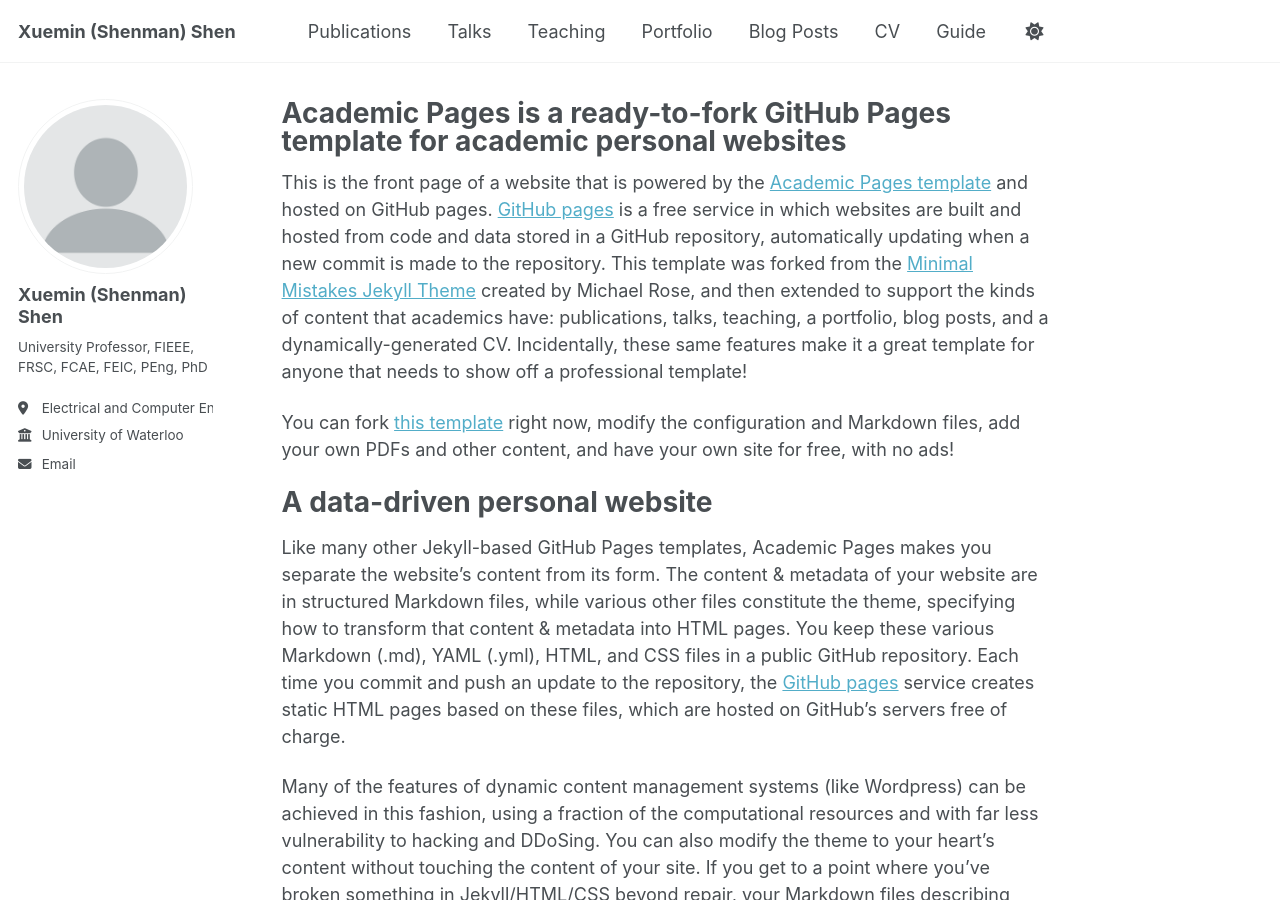
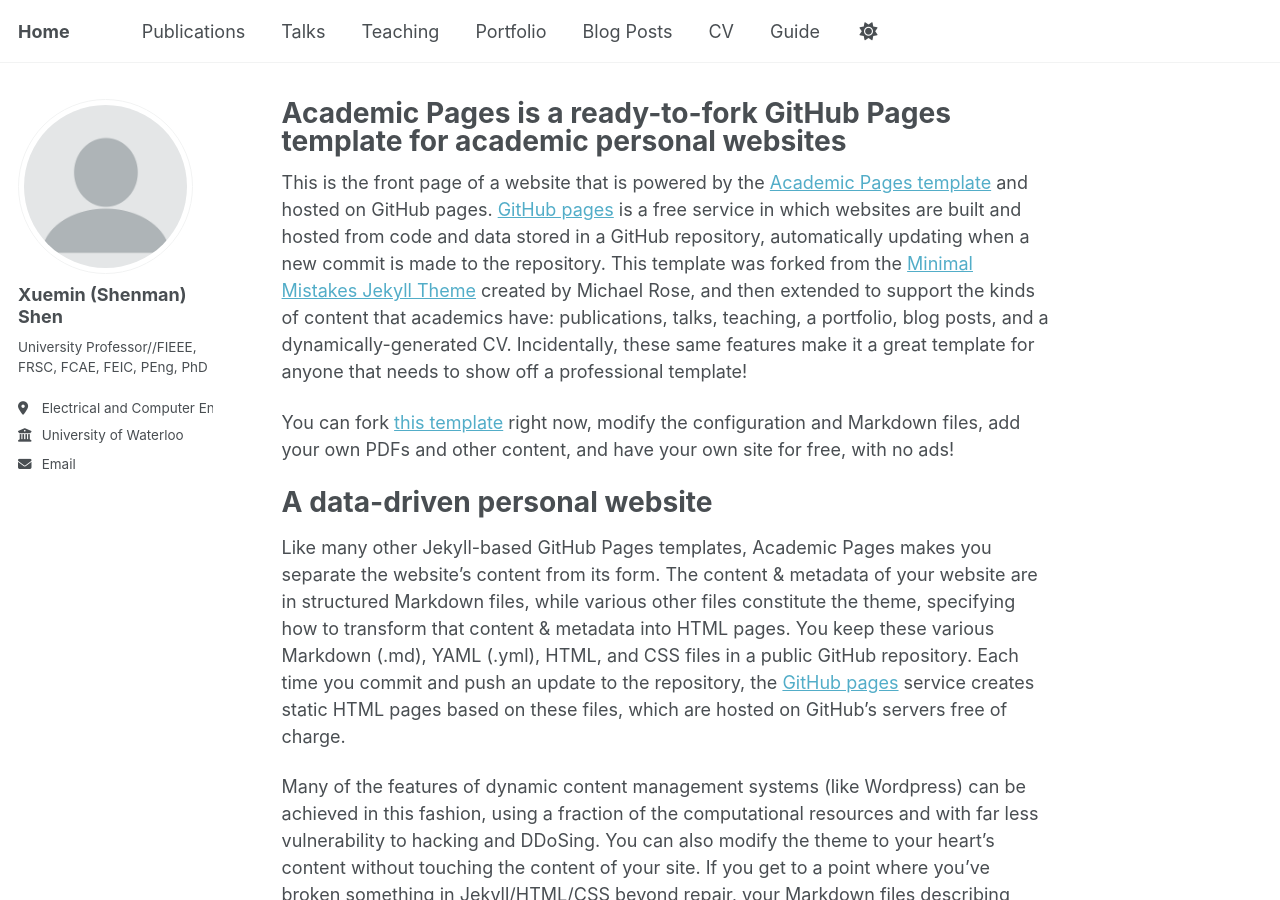
Before and after one commit to m64he/sshen, a Jekyll site: the page built from _pages/about.md, in a window 1280 px wide and 900 px high. Built offline with Jekyll 4.4.1, drawn with Linux system fonts in a browser that asks for light colours; a script that is not in the unit is left out.

Commit message:
Update _config.yml

```diff
--- a/_config.yml
+++ b/_config.yml
@@ -9,7 +9,7 @@
 # Basic Site Settings
 locale                   : "en-US"
 site_theme               : "default"
-title                    : "Xuemin (Shenman) Shen"
+title                    : "Home"
 title_separator          : "-"
 name                     : &name "Your Name"
 description              : &description "personal description"
@@ -25,8 +25,8 @@ author:
   avatar           : "profile.png"
   name             : "Xuemin (Shenman) Shen"
   pronouns         : # example: "she/her"
-  bio              : "University Professor, FIEEE, FRSC, FCAE, FEIC, PEng, PhD"
-  location         : "Electrical and Computer Engineering,"
+  bio              : "University Professor//FIEEE, FRSC, FCAE, FEIC, PEng, PhD"
+  location         : "Electrical and Computer Engineering"
   employer         : "University of Waterloo"
   uri              : # URL
   email            : "none@example.org"
```
